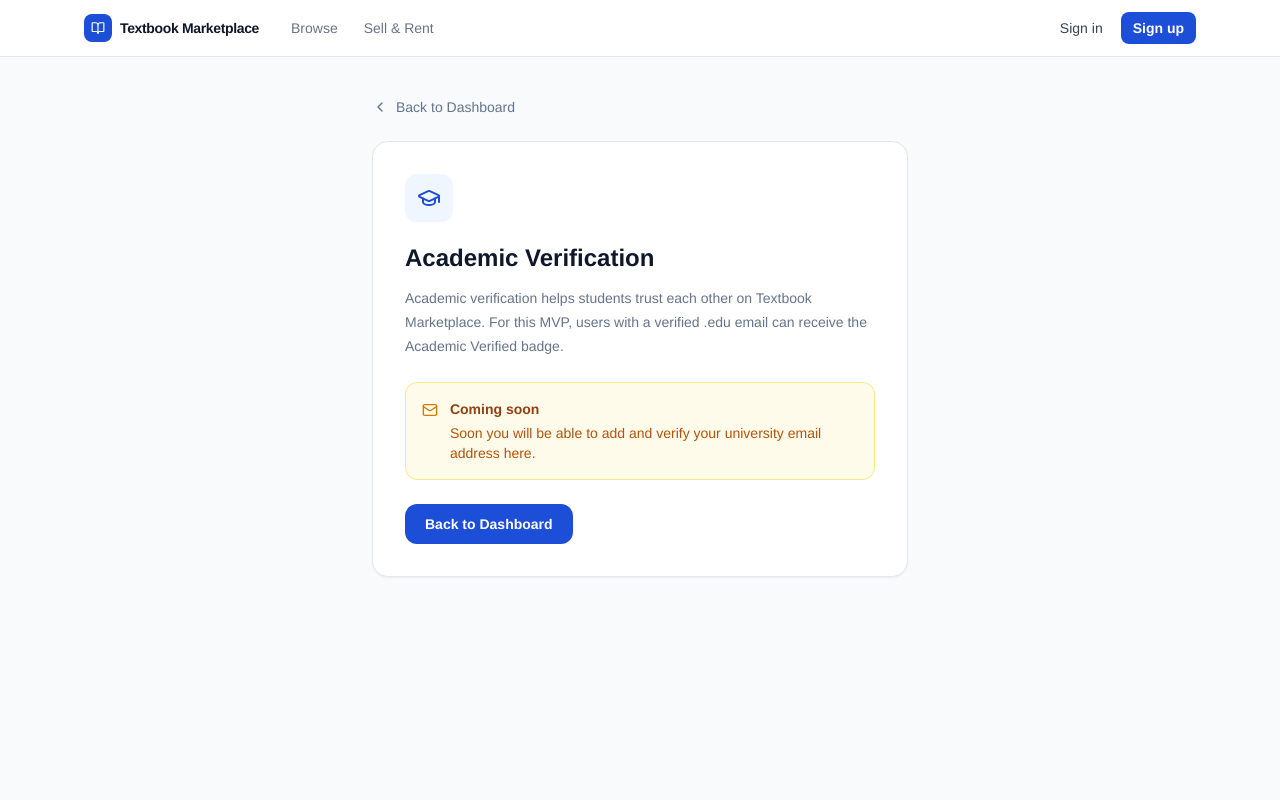
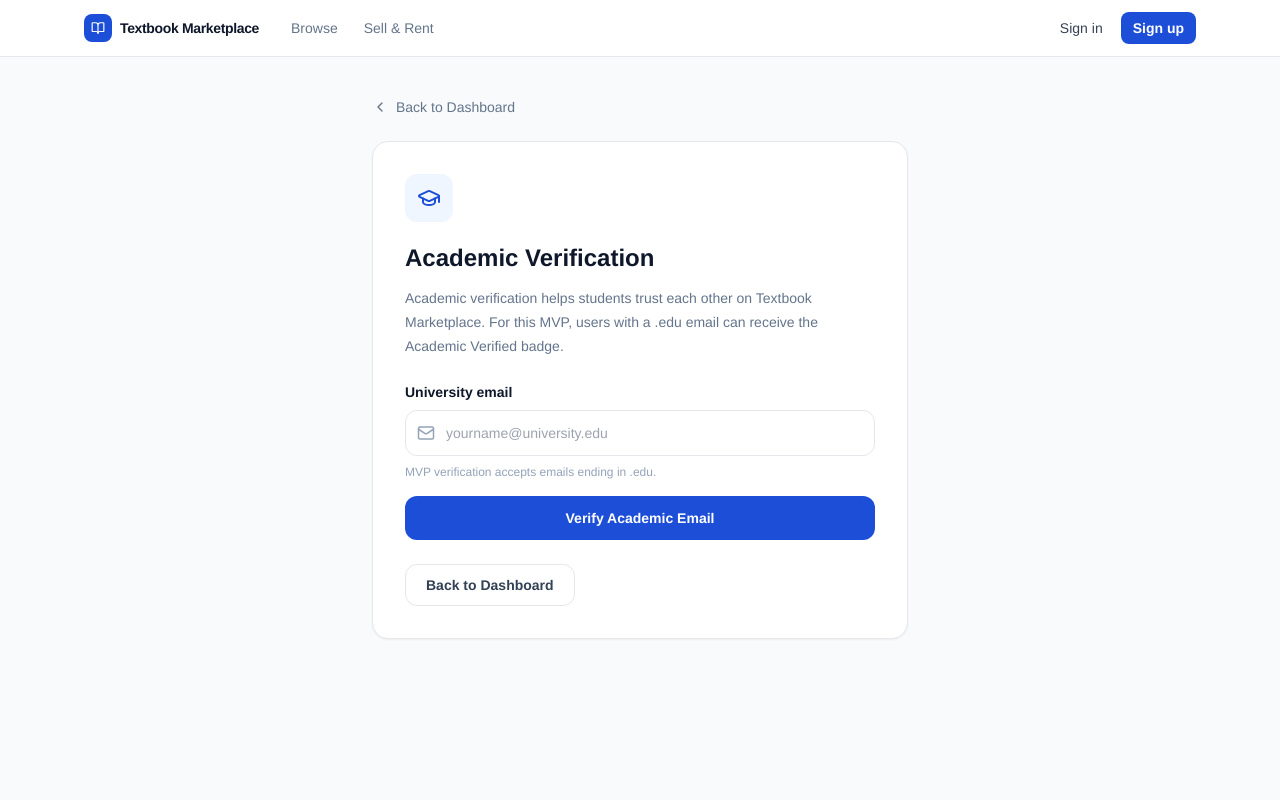
Before and after one commit to mahdiprojectsnew-boop/textbook-marketplace-mvp, a Next.js app: page /profile/verify in a window 1280 px wide. Shown: the top 800 px of the page. Built offline with nearby package versions, Linux system fonts and the light colour scheme; no server answers; the database is empty; sample sign-in values are in the browser's storage.

Commit message:
disable notifications

```diff
--- a/src/app/(main)/profile/verify/page.tsx
+++ b/src/app/(main)/profile/verify/page.tsx
@@ -1,9 +1,81 @@
 import Link from "next/link";
-import { GraduationCap, Mail, ChevronLeft } from "lucide-react";
+import { redirect } from "next/navigation";
+import { createClient } from "@/lib/supabase/server";
+import {
+  GraduationCap,
+  Mail,
+  ChevronLeft,
+  CheckCircle2,
+  AlertCircle,
+} from "lucide-react";
 
-export default function VerifyProfilePage() {
+async function verifyAcademicEmail(formData: FormData) {
+  "use server";
+
+  const supabase = await createClient();
+
+  const {
+    data: { user },
+  } = await supabase.auth.getUser();
+
+  if (!user) {
+    redirect("/login");
+  }
+
+  const academicEmail = String(formData.get("academic_email") || "")
+    .trim()
+    .toLowerCase();
+
+  if (!academicEmail || !academicEmail.endsWith(".edu")) {
+    redirect("/profile/verify?error=invalid");
+  }
+
+  const { error } = await supabase
+    .from("users")
+    .update({
+      academic_email: academicEmail,
+      academic_verified: true,
+      academic_verified_at: new Date().toISOString(),
+    })
+    .eq("id", user.id);
+
+  if (error) {
+    console.error("ACADEMIC VERIFY ERROR:", error);
+    redirect("/profile/verify?error=save");
+  }
+
+  redirect("/profile/verify?success=1");
+}
+
+export default async function VerifyProfilePage({
+  searchParams,
+}: {
+  searchParams?: Promise<{ success?: string; error?: string }>;
+}) {
+  const params = searchParams ? await searchParams : {};
+  const supabase = await createClient();
+
+  const {
+    data: { user },
+  } = await supabase.auth.getUser();
+
+  if (!user) {
+    redirect("/login");
+  }
+
+  const { data: profile } = await supabase
+    .from("users")
+    .select("academic_email, academic_verified")
+    .eq("id", user.id)
+    .single();
+
+  const isVerified = profile?.academic_verified === true;
+
   return (
-    <div className="min-h-screen bg-[#f8fafc]" style={{ fontFamily: "'DM Sans','Helvetica Neue',sans-serif" }}>
+    <div
+      className="min-h-screen bg-[#f8fafc]"
+      style={{ fontFamily: "'DM Sans','Helvetica Neue',sans-serif" }}
+    >
       <div className="max-w-xl mx-auto px-5 py-10">
         <Link
           href="/dashboard"
@@ -23,27 +95,98 @@ export default function VerifyProfilePage() {
           </h1>
 
           <p className="text-sm text-[#64748b] mt-3 leading-6">
-            Academic verification helps students trust each other on Textbook Marketplace.
-            For this MVP, users with a verified .edu email can receive the Academic Verified badge.
+            Academic verification helps students trust each other on Textbook
+            Marketplace. For this MVP, users with a .edu email can receive the
+            Academic Verified badge.
           </p>
 
-          <div className="mt-6 p-4 rounded-xl bg-amber-50 border border-amber-200">
-            <div className="flex items-start gap-3">
-              <Mail size={18} className="text-amber-600 mt-0.5" />
+          {params?.success === "1" && (
+            <div className="mt-6 p-4 rounded-xl bg-green-50 border border-green-200 flex gap-3">
+              <CheckCircle2 size={18} className="text-green-600 mt-0.5" />
               <div>
-                <p className="text-sm font-semibold text-amber-800">
-                  Coming soon
+                <p className="text-sm font-semibold text-green-800">
+                  Academic email verified
                 </p>
-                <p className="text-sm text-amber-700 mt-1">
-                  Soon you will be able to add and verify your university email address here.
+                <p className="text-sm text-green-700 mt-1">
+                  Your Academic Verified badge is now active.
                 </p>
               </div>
             </div>
-          </div>
+          )}
+
+          {params?.error === "invalid" && (
+            <div className="mt-6 p-4 rounded-xl bg-red-50 border border-red-200 flex gap-3">
+              <AlertCircle size={18} className="text-red-600 mt-0.5" />
+              <div>
+                <p className="text-sm font-semibold text-red-800">
+                  Invalid academic email
+                </p>
+                <p className="text-sm text-red-700 mt-1">
+                  Please enter a valid university email ending in .edu.
+                </p>
+              </div>
+            </div>
+          )}
+
+          {params?.error === "save" && (
+            <div className="mt-6 p-4 rounded-xl bg-red-50 border border-red-200 flex gap-3">
+              <AlertCircle size={18} className="text-red-600 mt-0.5" />
+              <div>
+                <p className="text-sm font-semibold text-red-800">
+                  Could not save verification
+                </p>
+                <p className="text-sm text-red-700 mt-1">
+                  Please try again.
+                </p>
+              </div>
+            </div>
+          )}
+
+          {isVerified ? (
+            <div className="mt-6 p-4 rounded-xl bg-blue-50 border border-blue-200">
+              <p className="text-sm font-semibold text-blue-800">
+                Verified Academic Email
+              </p>
+              <p className="text-sm text-blue-700 mt-1">
+                {profile?.academic_email}
+              </p>
+            </div>
+          ) : (
+            <form action={verifyAcademicEmail} className="mt-6 space-y-4">
+              <div>
+                <label className="block text-sm font-semibold text-[#0f172a] mb-2">
+                  University email
+                </label>
+                <div className="relative">
+                  <Mail
+                    size={18}
+                    className="absolute left-3 top-1/2 -translate-y-1/2 text-[#94a3b8]"
+                  />
+                  <input
+                    name="academic_email"
+                    type="email"
+                    required
+                    placeholder="yourname@university.edu"
+                    className="w-full pl-10 pr-4 py-3 rounded-xl border border-[#e5e7eb] text-sm outline-none focus:ring-2 focus:ring-[#93c5fd] focus:border-[#60a5fa]"
+                  />
+                </div>
+                <p className="text-xs text-[#94a3b8] mt-2">
+                  MVP verification accepts emails ending in .edu.
+                </p>
+              </div>
+
+              <button
+                type="submit"
+                className="w-full inline-flex items-center justify-center px-5 py-3 rounded-xl bg-[#1d4ed8] text-white text-sm font-semibold hover:bg-[#1e40af] transition"
+              >
+                Verify Academic Email
+              </button>
+            </form>
+          )}
 
           <Link
             href="/dashboard"
-            className="inline-flex items-center justify-center mt-6 px-5 py-2.5 rounded-xl bg-[#1d4ed8] text-white text-sm font-semibold hover:bg-[#1e40af] transition"
+            className="inline-flex items-center justify-center mt-6 px-5 py-2.5 rounded-xl border border-[#e5e7eb] text-[#334155] text-sm font-semibold hover:bg-[#f8fafc] transition"
           >
             Back to Dashboard
           </Link>
```
Also changed, not shown: src/app/(main)/profile/verify/._page.tsx.
